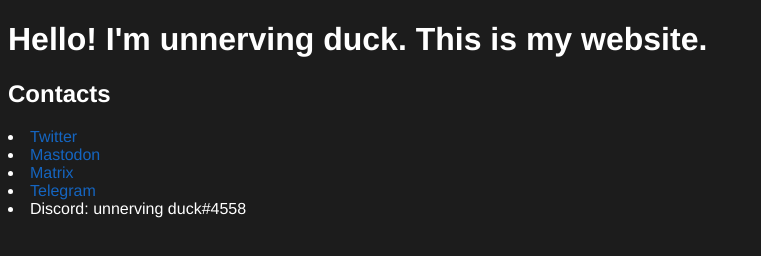
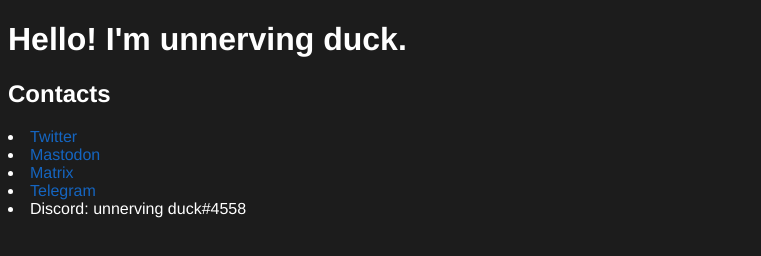
Before and after one commit to unnervingduck/unnervingduck.github.io, a plain HTML site: page index.html in a window 1280 px wide. Shown: the whole page, without its empty margins (0-761 px from the left). Drawn offline with Linux system fonts and the light colour scheme.

Commit message:
Removed text

```diff
--- a/index.html
+++ b/index.html
@@ -10,7 +10,7 @@
 </head>
 
 <body>
-<h1> Hello! I'm unnerving duck. This is my website.</h1>
+<h1> Hello! I'm unnerving duck.</h1>
 <h2>Contacts</h2>
 <li style="color:white"><a href=https://twitter.com/unnervingduck>Twitter</a></li>
 <li style="color:white"><a href=https://antabaka.me/web/accounts/106278746871489258>Mastodon</a></li>
```
